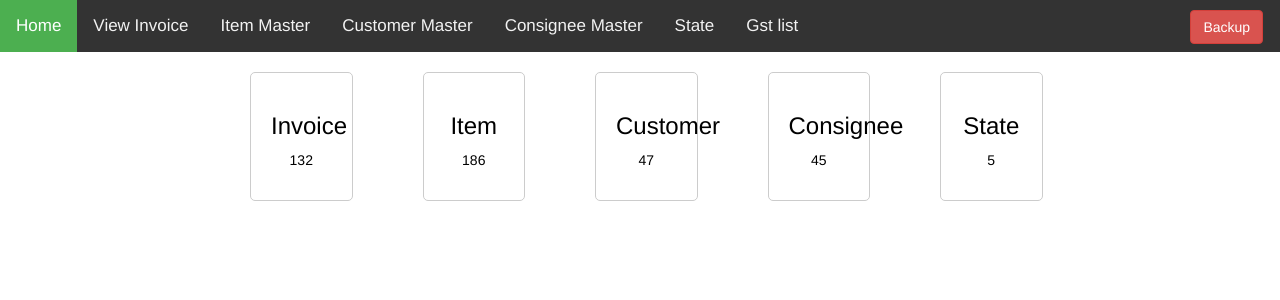
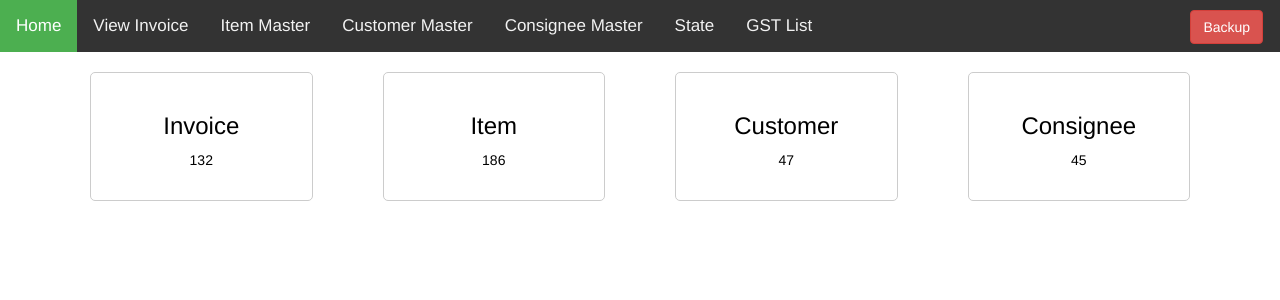
Before and after one commit to mr-bhanushali03/Billing-Software, a PHP site: page / in a window 1280 px wide. Shown: the top 300 px of the page. Run offline with PHP 8.4, Linux system fonts and the light colour scheme; data comes from the database, SQL or seed files in the repository.

Commit message:
minor changes

```diff
--- a/index.php
+++ b/index.php
@@ -8,8 +8,6 @@ $customers = mysqli_query($conn, "SELECT * FROM customer") or die(mysqli_error()
 $customerCount = mysqli_num_rows($customers);
 $consignees = mysqli_query($conn, "SELECT * FROM consignee") or die(mysqli_error());
 $consigneeCount = mysqli_num_rows($consignees);
-$states = mysqli_query($conn, "SELECT * FROM state") or die(mysqli_error());
-$stateCount = mysqli_num_rows($states);
 ?>
 <!DOCTYPE html>
 <html lang="en">
@@ -26,14 +24,6 @@ $stateCount = mysqli_num_rows($states);
       position: absolute;
       top: 10px;
       left: 93%;
-    }
-
-    .container-fluid {
-      text-align: center;
-      display: flex;
-      justify-content: center;
-      align-items: center;
-      padding-left: 200px;
     }
 
     .count-box {
@@ -58,10 +48,10 @@ $stateCount = mysqli_num_rows($states);
   <a href="backupdb.php" class="btn btn-danger backup-btn" target="_blank"><i class="fa fa-print"></i> Backup</a>
 
   <!-- Count Boxes -->
-  <div class="container-fluid">
-    <div class="row col-md-12">
+  <div class="container">
+    <div class="row">
       <a href="quot_list.php">
-        <div class="col-md-2">
+        <div class="col-md-3">
           <div class="count-box">
             <h3>Invoice</h3>
             <p><?= $invoiceCount ?></p>
@@ -69,7 +59,7 @@ $stateCount = mysqli_num_rows($states);
         </div>
       </a>
       <a href="item-list.php">
-        <div class="col-md-2">
+        <div class="col-md-3">
           <div class="count-box">
             <h3>Item</h3>
             <p><?= $itemCount ?></p>
@@ -77,7 +67,7 @@ $stateCount = mysqli_num_rows($states);
         </div>
       </a>
       <a href="customer-list.php">
-        <div class="col-md-2">
+        <div class="col-md-3">
           <div class="count-box">
             <h3>Customer</h3>
             <p><?= $customerCount ?></p>
@@ -85,18 +75,10 @@ $stateCount = mysqli_num_rows($states);
         </div>
       </a>
       <a href="consignee-list.php">
-        <div class="col-md-2">
+        <div class="col-md-3">
           <div class="count-box">
             <h3>Consignee</h3>
             <p><?= $consigneeCount ?></p>
-          </div>
-        </div>
-      </a>
-      <a href="consignee-list.php">
-        <div class="col-md-2">
-          <div class="count-box">
-            <h3>State</h3>
-            <p><?= $stateCount ?></p>
           </div>
         </div>
       </a>
--- a/menu.php
+++ b/menu.php
@@ -36,5 +36,5 @@
   <a href="customer-list.php">Customer Master</a>
   <a href="consignee-list.php">Consignee Master</a>
   <a href="state-list.php">State</a>
-  <a href="gstdetail.php">Gst list</a>
+  <a href="gstdetail.php">GST List</a>
 </div>
```
Also changed, not shown: backupdb.php (+4 -4 lines).
